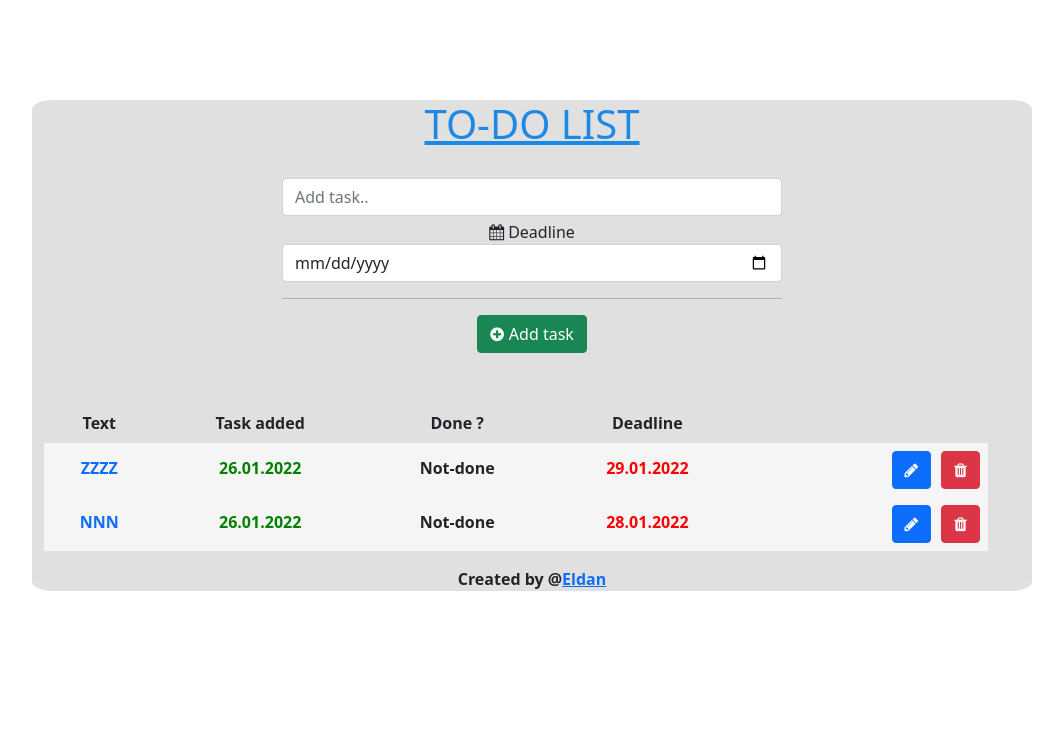
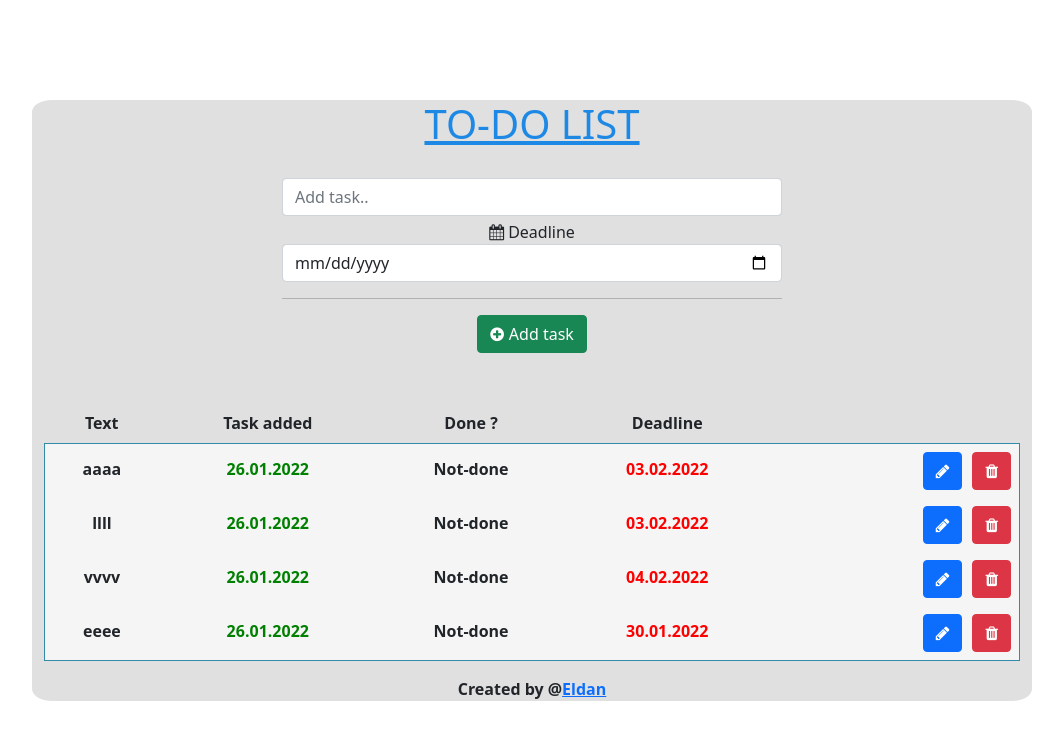
Before and after one commit to EldanHubic/to-do-list, an Angular app: page /home in a window 1280 px wide. Shown: the top 740 px of the page, without its empty margins (108-1171 px from the left). Built offline with nearby package versions, Linux system fonts and the light colour scheme; data requests are answered from the project's data file.

Commit message:
edit function update

```diff
--- a/db.json
+++ b/db.json
@@ -1,18 +1,32 @@
 {
   "tasks": [
     {
-      "text": "zzzz",
+      "id": 1,
+      "text": "aaaa",
       "date": "26.01.2022",
       "done": false,
-      "deadline": "29.01.2022",
-      "id": 1
+      "deadline": "03.02.2022"
     },
     {
-      "text": "nnn",
+      "id": 2,
+      "text": "llll",
       "date": "26.01.2022",
       "done": false,
-      "deadline": "28.01.2022",
-      "id": 2
+      "deadline": "03.02.2022"
+    },
+    {
+      "id": 3,
+      "text": "vvvv",
+      "date": "26.01.2022",
+      "done": false,
+      "deadline": "04.02.2022"
+    },
+    {
+      "id": 4,
+      "text": "eeee",
+      "date": "26.01.2022",
+      "done": false,
+      "deadline": "30.01.2022"
     }
   ]
 }
--- a/src/app/add-task/add-task.component.ts
+++ b/src/app/add-task/add-task.component.ts
@@ -31,17 +31,6 @@ export class AddTaskComponent implements OnInit {
 
   }
 
-  listTodos() {
-    console.log('listTodos func');
-
-    this.sub = this.crudHttpService.getTasks().subscribe({
-      next: (task) => {
-        this.todo = task;
-      },
-      error: (err) => (this.errorMessage = err),
-    });
-  }
-
 
 
   addTodo(): void {
@@ -58,7 +47,6 @@ export class AddTaskComponent implements OnInit {
     this.sub = this.crudHttpService.addTodo(task).subscribe((data) => {
       this.todo.push(data);
       console.log(data);
-      this.listTodos()
     });
   }
 
--- a/src/app/tasks/tasks.component.css
+++ b/src/app/tasks/tasks.component.css
@@ -10,11 +10,16 @@
     margin-right: 10px;
 }
 
+.btn-success {
+    margin-right: 10px;
+}
+
 .table-row {
     background-color: whitesmoke;
 
+}
 
-}
+
 
 .table-data {
     padding-top: 13px;
--- a/src/app/tasks/tasks.component.html
+++ b/src/app/tasks/tasks.component.html
@@ -8,34 +8,75 @@
       <th scope="col">Deadline</th>
       <th scope="col"></th>
       <th scope="col"></th>
-      <th scope="col"></th>
     </tr>
   </thead>
-  <tbody>
-    <a href=""></a>
+  <tbody style="border: 1px solid #328ba8;">
     <tr class="table-row" *ngFor="let task of todo">
       <!-- <th class="table-data" scope="row">{{ task.id }}.</th> -->
       <td class="table-data">
-        <a [routerLink]="['/tasks', task.id]" style="text-decoration: none"
-          ><b>{{ task.text | uppercase }}</b></a
-        >
+        <input
+          class="form-control"
+          *ngIf="selectedTask.id === task.id"
+          type="text"
+          placeholder="{{ task.text }}"
+          [(ngModel)]="newText"
+        />
+        <b *ngIf="!isClicked">{{ task.text }}</b>
       </td>
       <td class="table-data" style="color: green">
-        <b>{{ task.date }}</b>
+        <b>{{ task.date | convertDashToSpace: "-" }}</b>
       </td>
       <td class="table-data">
         <b>{{ task.done ? "Done" : "Not-done" }}</b>
       </td>
       <td class="table-data" style="color: red">
-        <b>{{ task.deadline | convertDashToSpace: "-" }}</b>
+        <input
+          *ngIf="selectedTask.id === task.id"
+          [(ngModel)]="newDeadline"
+          value="30-11-2020"
+          type="date"
+          class="form-control"
+          data-date-format="dd-MM-yyyy"
+          data-date-type="number"
+          data-min-date="today"
+          data-autoclose="1"
+          name="date2"
+          bs-datepicker
+        />
+        <b>{{ task.deadline }}</b>
       </td>
       <td class="table-data" style="padding-top: 18px"></td>
       <td id="buttons">
-        <button class="btn btn-primary" (click)="updateTodo(task)">
-          <i class="fa fa-pencil"></i></button
-        ><button class="btn btn-danger"  (click)="deleteTodo(task.id)">
+        <div *ngIf="selectedTask.id === task.id">
+          <button
+            *ngIf="isClicked"
+            class="btn btn-success"
+            (click)="updateTodo(task)"
+          >
+            <i class="fa fa-pencil"></i>
+          </button>
+        </div>
+        <button
+          *ngIf="!isClicked"
+          class="btn btn-primary"
+          (click)="showHideEdit(task)"
+        >
+          <i class="fa fa-pencil"></i>
+        </button>
+
+        <button
+          *ngIf="!isClicked"
+          class="btn btn-danger"
+          (click)="deleteTodo(task.id)"
+        >
           <i class="fa fa-trash"></i>
         </button>
+
+        <div *ngIf="selectedTask.id === task.id">
+          <button *ngIf="isClicked" class="btn btn-danger" (click)="cancel()">
+            <i class="fa fa-ban"></i>
+          </button>
+        </div>
       </td>
     </tr>
   </tbody>
--- a/src/app/tasks/tasks.component.ts
+++ b/src/app/tasks/tasks.component.ts
@@ -1,8 +1,8 @@
 import { Component, OnInit, Input } from '@angular/core';
+import { Router } from '@angular/router';
 import { Subscription } from 'rxjs';
 import { CrudHttpService } from '../crud-http.service';
 import { ITask } from './itask';
-
 
 @Component({
   selector: 'app-tasks',
@@ -10,60 +10,105 @@ import { ITask } from './itask';
   styleUrls: ['./tasks.component.css'],
 })
 export class TasksComponent implements OnInit {
-  constructor(private crudHttpService: CrudHttpService) {}
+  constructor(
+    private crudHttpService: CrudHttpService,
+    private router: Router
+  ) {}
   @Input() todo: ITask[] = [];
   isComplete: boolean = false;
   sub!: Subscription;
   errorMessage = '';
   status: string = '';
+  newText = '';
+  newDeadline = '';
+  selectedTask: ITask = {
+    id: 0,
+    text: '',
+    date: '',
+    done: false,
+    deadline: '',
+  };
+  isEdited: boolean = false;
+
+  set deadline(value: string) {
+    this.newDeadline = value;
+  }
+
+  isClicked: boolean = false;
   @Input() search: string = '';
 
-
-
-  ngOnInit(): void {
-
-  }
-
-  listTodos() {
-    this.sub = this.crudHttpService.getTasks().subscribe({
-      next: (task) => {
-        this.todo = task;
-      },
-      error: (err) => (this.errorMessage = err),
-    });
-  }
+  ngOnInit(): void {}
 
   //obriši task
   deleteTodo(id: number): void {
     this.crudHttpService.deleteTodo(id).subscribe((data) => {
-      this.todo.splice(id, 1);
-      this.status = "Delete successful";
-      console.log(this.status);
-
-      this.listTodos();
+      const index = this.todo.findIndex((el) => el.id === id);
+      if (id > -1) {
+        this.todo.splice(index, 1);
+      }
     });
   }
 
   //update task
-  updateTodo(task: ITask): void {
-    let data = {
-      id: 10,
-      text: "Editovani task",
-      date: "Editovani datum",
-      done: true,
-      deadline: "Editovani deadline"
-    }
-    this.sub = this.crudHttpService.updateTask(task.id, data).subscribe((response)=>{
-      window.location.reload();
-    },(error=>{
-
-    }));
+  showHideEdit(task: ITask): void {
+    this.selectedTask = {
+      id: task.id,
+      text: task.text,
+      date: task.date,
+      done: task.done,
+      deadline: task.deadline,
+    };
+    console.log(this.selectedTask);
+    this.isClicked = true;
+    console.log(this.isClicked);
   }
 
+  updateTodo(task: ITask) {
+    let _newDeadline = this.newDeadline.split('-');
+    this.newDeadline = `${_newDeadline[2]}.${_newDeadline[1]}.${_newDeadline[0]}`;
+    let newTask = {
+      id: task.id,
+      text: this.newText,
+      date: task.date,
+      done: task.done,
+      deadline: this.newDeadline,
+    };
+    this.sub = this.crudHttpService.updateTask(task.id, newTask).subscribe(
+      () => {
+        const index = this.todo.findIndex((el) => el.id === this.selectedTask.id);
+      if (this.selectedTask.id > -1) {
+        this.todo.splice(index, 1, newTask);
+        this.newText = '';
+      }
+        this.selectedTask = {
+          id: 0,
+          text: '',
+          date: '',
+          done: false,
+          deadline: '',
+        };
+      },
+      (error) => {}
+    );
+    this.isClicked = false;
+    console.log(this.selectedTask);
+  }
+
+  cancel(): void {
+    this.isClicked = false;
+    this.selectedTask = {
+      id: 0,
+      text: '',
+      date: '',
+      done: false,
+      deadline: '',
+    };
+  }
+
+  // MyCtrl($scope: any, $filter: any) {
+  //   $scope.date = $filter('date')(Date.now(), 'yyyy-MM-dd');
+  // }
   ngOnDestroy() {
     this.sub.unsubscribe();
   }
-
-
-
 }
```
